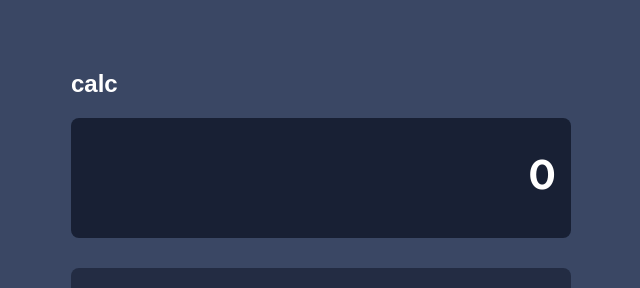
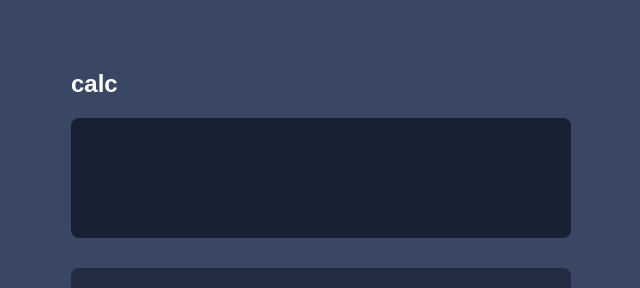
Before and after one commit to Muntasir2001/calculator, a React (Create React App) app: page / in a window 1280 px wide. Shown: the top 288 px of the page, without its empty margins (319-959 px from the left). Built offline with nearby package versions, Linux system fonts and the light colour scheme.

Commit message:
fixed a bug with the num data: made the default value to nothing

```diff
--- a/src/components/MainCalc.js
+++ b/src/components/MainCalc.js
@@ -16,7 +16,7 @@ const calcStyle = createUseStyles({
 
 const MainCalc = () => {
 	const style = calcStyle();
-	const [data, setData] = useState(0);
+	const [data, setData] = useState();
 
 	const calculate = () => {
 		try {
```
